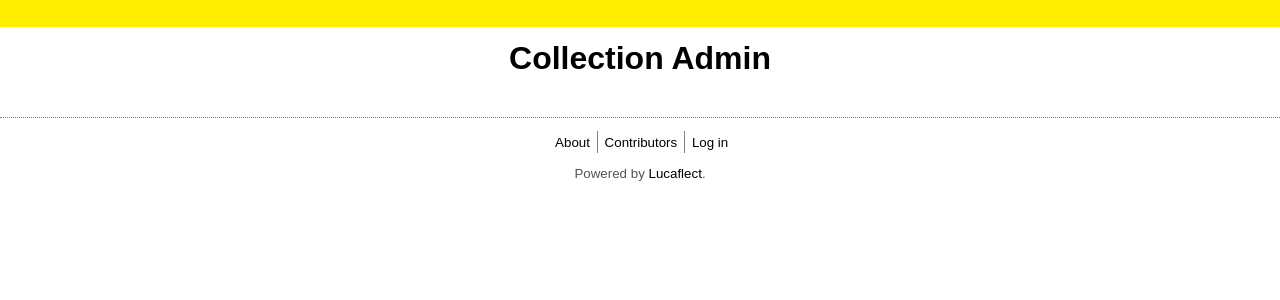
After one commit to ivyallie/Lucaflect, a Python web app: template templates/admin_collections.html in a window 1280 px wide. The commit adds this page. Shown: the top 300 px of the page. Run offline with Jinja, Linux system fonts and the light colour scheme; the template is opened without the code that fills it, so the values that code supplies are empty.

Commit message:
Collection admin implemented

```diff
--- a/static/style.css
+++ b/static/style.css
@@ -22,6 +22,10 @@
 
 ul {
     padding-inline-start: 0;
+}
+
+.mono {
+    font-family: monospace;
 }
 
 .basic_button {
@@ -780,9 +784,7 @@
     display: inline;
 }
 
-.user_record .username {
-    font-family: monospace;
-}
+
 
 .delete_confirm p{
     text-align: center;
--- /dev/null
+++ b/templates/admin_collections.html
@@ -0,0 +1,22 @@
+{% extends 'basis.html' %}
+{% block title %}Collection Administration{% endblock %}
+{% block pageheader %}Collection Admin{% endblock %}
+{% block content %}
+<ul class="entry_list">
+
+        {% for collection in collections %}
+            <li>
+            <div class="internal_title mono">{{ collection['internal_title'] }}</div>
+                <div class="comic_title"><a href="{{ url_for('routes.display_collection', title=collection['internal_title']) }}">{{ collection['title'] }}</a> by {{ collection['author'] }}</div>
+            <div><ul>
+                <li><a href="{{ url_for('routes.display_collection', title=collection['internal_title']) }}" title="View {{ collection['title'] }}"><img src="{{ url_for('static', filename='icons/view.svg') }}" alt="View {{ collection['title'] }}"/></a> </li>
+                <li><a href="{{ url_for('content.open_collection_editor', title=collection['internal_title']) }}" title="Edit {{ collection['title'] }}"><img src="{{ url_for('static', filename='icons/edit.svg') }}" alt="Edit {{ collection['title'] }}"/></a></li>
+                <li><a href="{{ url_for('content.delete_collection', title=collection['internal_title']) }}" title="Delete {{ collection['title'] }}"><img src="{{ url_for('static', filename='icons/delete.svg') }}" alt="Delete {{ collection['title'] }}"/></a></li>
+            </ul>
+
+            </div>
+            </li>
+        {% endfor %}
+</ul>
+
+{% endblock %}
--- a/templates/admin_users.html
+++ b/templates/admin_users.html
@@ -7,7 +7,7 @@
 
         {% for user in users %}
             <li class="user_record">
-            <div class="username">{{ user['username'] }}
+            <div class="username mono">{{ user['username'] }}
             {% if user['group']=='admin' %}
                 <span title="Admin user"> &starf;</span>
                 {% endif %}
--- a/templates/site_settings.html
+++ b/templates/site_settings.html
@@ -8,7 +8,7 @@
     <img src="{{ url_for('static', filename='icons/comic.svg') }}"/>
     <div>comic admin</div></a></li>
 
-    <li><a href="">
+    <li><a href="{{ url_for('routes.admin_collections') }}">
         <img src="{{ url_for('static', filename='icons/collection.svg') }}"/>
         <div>collection admin</div></a></li>
 
```
Also changed, not shown: routes.py (+9 -0 lines), templates/admin_comics.html (+6 -5 lines).
